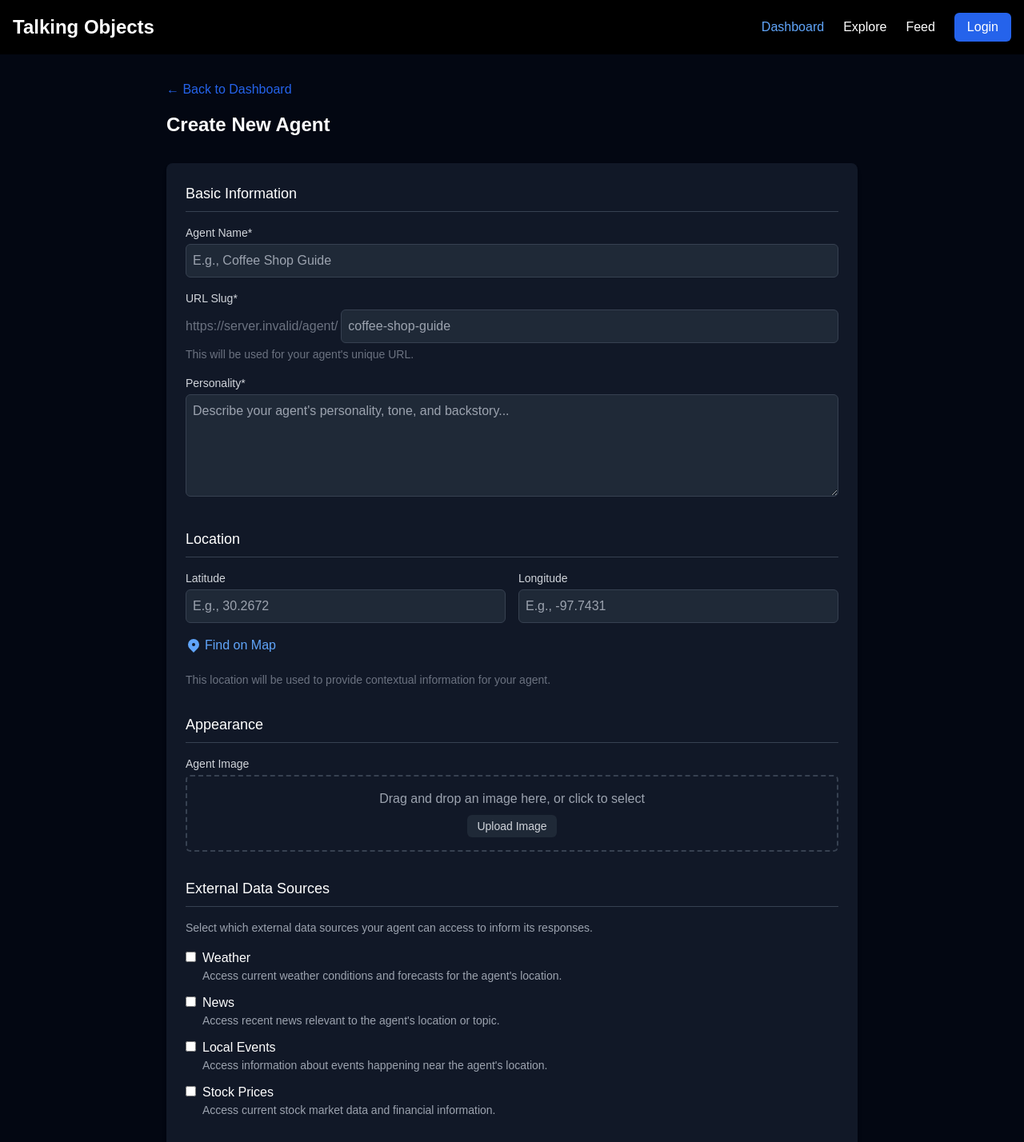
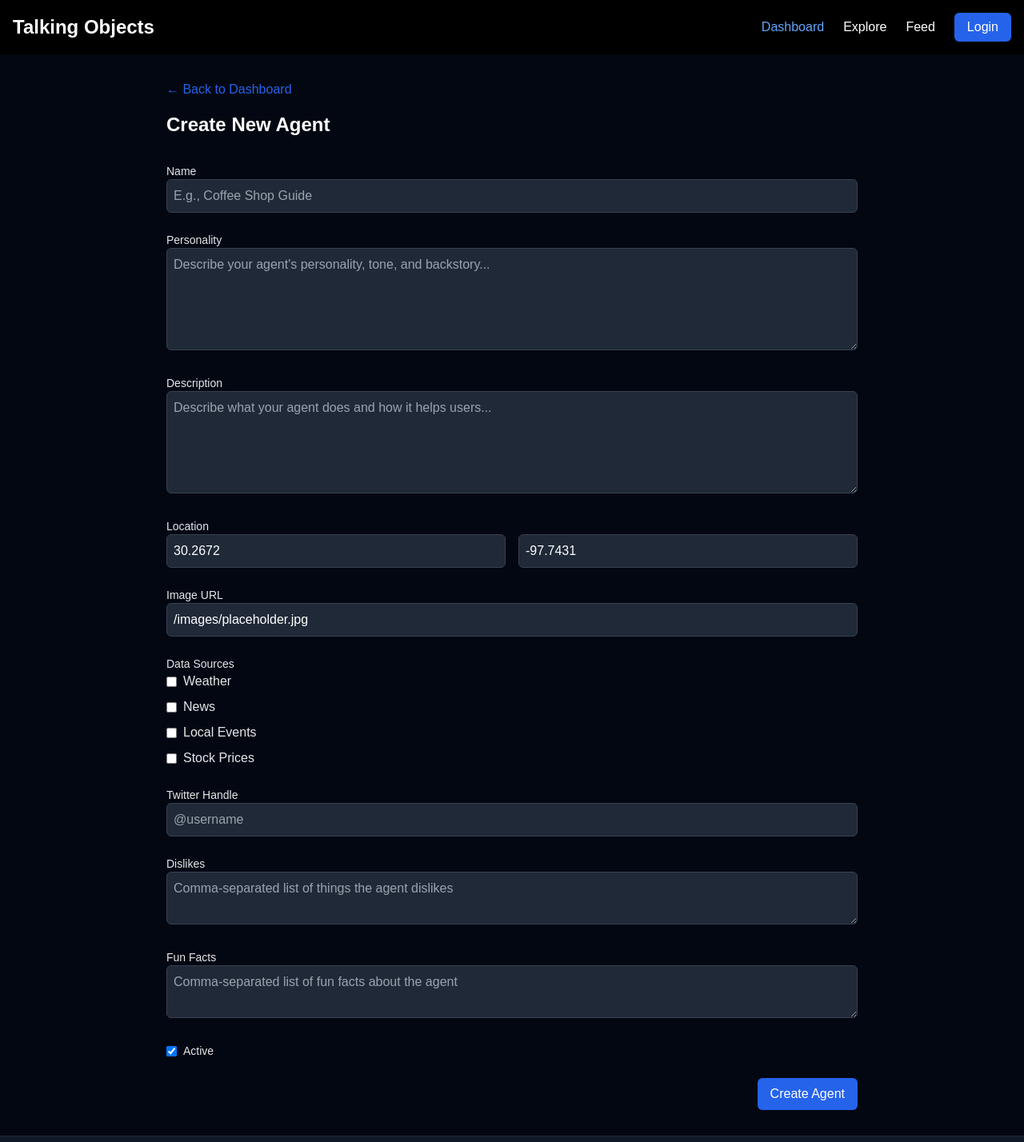
Before and after one commit to msanchezgrice/talkingobject, a Next.js app: page /dashboard/create in a window 1280 px wide. Shown: the top 1428 px of the page at 80% size. Built offline with nearby package versions, Linux system fonts and the light colour scheme; no server answers.

Commit message:
Fix: Update AgentForm component with proper TypeScript types and remove unused imports

```diff
--- a/components/dashboard/AgentForm.tsx
+++ b/components/dashboard/AgentForm.tsx
@@ -1,342 +1,291 @@
 'use client';
 
-import { useState, useEffect } from 'react';
-import { useRouter } from 'next/navigation';
-import Link from 'next/link';
-import Image from 'next/image';
-import { addAgent, updateAgent, PlaceholderAgent, PUBLIC_USER_ID } from '@/lib/placeholder-agents';
-import dynamic from 'next/dynamic';
-
-// Dynamically import LocationPicker to avoid SSR issues
-const LocationPicker = dynamic(() => import('@/components/map/LocationPicker'), {
-  ssr: false,
-  loading: () => (
-    <div className="w-full h-[400px] bg-gray-800 rounded-md flex items-center justify-center">
-      <div className="animate-spin rounded-full h-10 w-10 border-t-2 border-b-2 border-blue-500"></div>
-    </div>
-  )
-});
+import { useState } from 'react';
+import { PlaceholderAgent, addAgent, updateAgent, PUBLIC_USER_ID } from '@/lib/placeholder-agents';
 
 // Data sources available to agents
-const DATA_SOURCES = [
+const dataSources = [
   { id: 'weather', name: 'Weather', description: 'Access current weather conditions and forecasts for the agent\'s location.' },
   { id: 'news', name: 'News', description: 'Access recent news relevant to the agent\'s location or topic.' },
   { id: 'events', name: 'Local Events', description: 'Access information about events happening near the agent\'s location.' },
   { id: 'stocks', name: 'Stock Prices', description: 'Access current stock market data and financial information.' }
-];
+] as const;
+
+type DataSource = typeof dataSources[number];
+
+interface AgentFormData {
+  name: string;
+  personality: string;
+  description: string;
+  interests: string[];
+  is_active: boolean;
+  latitude: number;
+  longitude: number;
+  image_url: string;
+  data_sources: string[];
+  location: string;
+  coordinates: string;
+  twitter_handle: string;
+  dislikes: string[];
+  fun_facts: string[];
+}
 
 type AgentFormProps = {
-  agent?: PlaceholderAgent; // If provided, we're editing an existing agent
+  agent?: PlaceholderAgent;
+  onSubmit: () => void;
 };
 
-export default function AgentForm({ agent }: AgentFormProps = {}) {
-  const isEditing = !!agent;
-  const router = useRouter();
+export default function AgentForm({ agent, onSubmit }: AgentFormProps) {
+  const [formData, setFormData] = useState<AgentFormData>({
+    name: agent?.name || '',
+    personality: agent?.personality || '',
+    description: agent?.description || '',
+    interests: agent?.interests || [],
+    is_active: agent?.is_active ?? true,
+    latitude: agent?.latitude || 30.2672,
+    longitude: agent?.longitude || -97.7431,
+    image_url: agent?.image_url || '/images/placeholder.jpg',
+    data_sources: agent?.data_sources || [],
+    location: agent?.location || 'Austin, TX',
+    coordinates: agent?.coordinates || '30.2672,-97.7431',
+    twitter_handle: agent?.twitter_handle || '',
+    dislikes: agent?.dislikes || [],
+    fun_facts: agent?.fun_facts || [],
+  });
 
-  // Form state
-  const [name, setName] = useState(agent?.name || '');
-  const [slug, setSlug] = useState(agent?.slug || '');
-  const [personality, setPersonality] = useState(agent?.personality || '');
-  const [latitude, setLatitude] = useState(agent?.latitude?.toString() || '');
-  const [longitude, setLongitude] = useState(agent?.longitude?.toString() || '');
-  const [imageFile, setImageFile] = useState<File | null>(null);
-  const [imagePreview, setImagePreview] = useState<string | null>(agent?.image_url || null);
-  const [selectedDataSources, setSelectedDataSources] = useState<string[]>(agent?.data_sources || []);
-  const [showMap, setShowMap] = useState(false);
-
-  // Form processing state
-  const [loading, setLoading] = useState(false);
-  const [error, setError] = useState<string | null>(null);
-
-  // Generate slug from name
-  useEffect(() => {
-    if (!isEditing && name && !slug) {
-      setSlug(name.toLowerCase().replace(/[^a-z0-9]+/g, '-').replace(/^-|-$/g, ''));
-    }
-  }, [name, slug, isEditing]);
-
-  // Handle image selection
-  const handleImageChange = (e: React.ChangeEvent<HTMLInputElement>) => {
-    const file = e.target.files?.[0];
-    if (!file) return;
-
-    setImageFile(file);
-
-    // Create a preview
-    const reader = new FileReader();
-    reader.onloadend = () => {
-      setImagePreview(reader.result as string);
-    };
-    reader.readAsDataURL(file);
+  const handleChange = (e: React.ChangeEvent<HTMLInputElement | HTMLTextAreaElement>) => {
+    const { name, value } = e.target;
+    setFormData((prev: AgentFormData) => ({ ...prev, [name]: value }));
   };
 
-  // Toggle data source selection
-  const toggleDataSource = (sourceId: string) => {
-    if (selectedDataSources.includes(sourceId)) {
-      setSelectedDataSources(selectedDataSources.filter(id => id !== sourceId));
-    } else {
-      setSelectedDataSources([...selectedDataSources, sourceId]);
-    }
+  const handleSubmit = (e: React.FormEvent) => {
+    e.preventDefault();
+
+    const agentData = {
+      name: formData.name,
+      personality: formData.personality,
+      description: formData.description,
+      interests: formData.interests,
+      is_active: formData.is_active,
+      latitude: formData.latitude,
+      longitude: formData.longitude,
+      image_url: formData.image_url || '/images/placeholder.jpg',
+      data_sources: formData.data_sources,
+      location: formData.location,
+      coordinates: formData.coordinates,
+      twitter_handle: formData.twitter_handle,
+      dislikes: formData.dislikes,
+      fun_facts: formData.fun_facts,
+      user_id: PUBLIC_USER_ID,
     };
 
-  // Handle form submission
-  const handleSubmit = async (e: React.FormEvent) => {
-    e.preventDefault();
-    setLoading(true);
-    setError(null);
-
-    try {
-      // Validate inputs
-      if (!name || !slug || !personality) {
-        throw new Error('Please fill in all required fields');
-      }
-
-      // Use our public user ID
-      const publicUserId = PUBLIC_USER_ID;
-
-      let imageUrl = agent?.image_url || undefined;
-
-      // Use placeholder image
-      if (imageFile) {
-        imageUrl = '/images/placeholder.jpg';
-      }
-
-      // Prepare agent data
-      const agentData = {
-        name,
-        slug,
-        personality,
-        description: personality, // Use personality as description too
-        interests: ['custom'], // Default interests
-        is_active: true,
-        latitude: latitude ? parseFloat(latitude) : undefined,
-        longitude: longitude ? parseFloat(longitude) : undefined,
-        image_url: imageUrl,
-        data_sources: selectedDataSources,
-        user_id: publicUserId
-      };
-
-      if (isEditing && agent) {
-        // For editing, update the agent in localStorage
-        const updatedAgent = updateAgent(agent.id, agentData);
-        console.log('Updated agent:', updatedAgent);
+    if (agent) {
+      // For updating an existing agent
+      updateAgent(agent.id, agentData);
+      console.log('Updated agent:', agentData);
     } else {
       // For creating a new agent, add it to localStorage
       const newAgent = addAgent(agentData);
       console.log('Created new agent:', newAgent);
     }
 
-      // Navigate back to dashboard
-      router.push('/dashboard');
-
-    } catch (err: unknown) {
-      let errorMessage = 'An error occurred while saving the agent';
-      if (err instanceof Error) {
-        errorMessage = err.message;
-      }
-      setError(errorMessage);
-      console.error(errorMessage);
-    } finally {
-      setLoading(false);
-    }
+    onSubmit();
   };
 
   return (
-    <form onSubmit={handleSubmit} className="bg-gray-900 text-white shadow-md rounded-lg p-6">
-      {error && (
-        <div className="bg-red-900 border border-red-700 text-red-200 px-4 py-3 rounded mb-6" role="alert">
-          {error}
-        </div>
-      )}
-
-      <div className="mb-8">
-        <h3 className="text-lg font-medium mb-4 pb-2 border-b border-gray-700">Basic Information</h3>
-
-        <div className="mb-4">
-          <label htmlFor="name" className="block text-sm font-medium mb-1 text-gray-300">Agent Name*</label>
+    <form onSubmit={handleSubmit} className="space-y-6">
+      <div>
+        <label htmlFor="name" className="block text-sm font-medium text-gray-200">
+          Name
+        </label>
         <input
           type="text"
+          name="name"
           id="name"
-            value={name}
-            onChange={(e) => setName(e.target.value)}
+          value={formData.name}
+          onChange={handleChange}
           className="w-full p-2 border border-gray-700 rounded-md bg-gray-800 text-white"
           placeholder="E.g., Coffee Shop Guide"
           required
         />
       </div>
 
-        <div className="mb-4">
-          <label htmlFor="slug" className="block text-sm font-medium mb-1 text-gray-300">URL Slug*</label>
-          <div className="flex items-center">
-            <span className="text-gray-500 mr-1">{process.env.NEXT_PUBLIC_BASE_URL}/agent/</span>
-            <input
-              type="text"
-              id="slug"
-              value={slug}
-              onChange={(e) => setSlug(e.target.value.toLowerCase().replace(/[^a-z0-9]+/g, '-').replace(/^-|-$/g, ''))}
-              className="w-full p-2 border border-gray-700 rounded-md bg-gray-800 text-white"
-              placeholder="coffee-shop-guide"
+      <div>
+        <label htmlFor="personality" className="block text-sm font-medium text-gray-200">
+          Personality
+        </label>
+        <textarea
+          name="personality"
+          id="personality"
+          value={formData.personality}
+          onChange={handleChange}
+          className="w-full p-2 border border-gray-700 rounded-md bg-gray-800 text-white h-32"
+          placeholder="Describe your agent's personality, tone, and backstory..."
           required
         />
       </div>
-          <p className="text-sm text-gray-500 mt-1">This will be used for your agent&apos;s unique URL.</p>
+
+      <div>
+        <label htmlFor="description" className="block text-sm font-medium text-gray-200">
+          Description
+        </label>
+        <textarea
+          name="description"
+          id="description"
+          value={formData.description}
+          onChange={handleChange}
+          className="w-full p-2 border border-gray-700 rounded-md bg-gray-800 text-white h-32"
+          placeholder="Describe what your agent does and how it helps users..."
+          required
+        />
       </div>
 
-        <div className="mb-4">
-          <label htmlFor="personality" className="block text-sm font-medium mb-1 text-gray-300">Personality*</label>
-          <textarea
-            id="personality"
-            value={personality}
-            onChange={(e) => setPersonality(e.target.value)}
-            className="w-full p-2 border border-gray-700 rounded-md bg-gray-800 text-white h-32"
-            placeholder="Describe your agent's personality, tone, and backstory..."
+      <div>
+        <label className="block text-sm font-medium text-gray-200">
+          Location
+        </label>
+        <div className="grid grid-cols-2 gap-4">
+          <div>
+            <input
+              type="number"
+              name="latitude"
+              id="latitude"
+              value={formData.latitude.toString()}
+              onChange={handleChange}
+              className="w-full p-2 border border-gray-700 rounded-md bg-gray-800 text-white"
+              placeholder="E.g., 30.2672"
+              step="any"
               required
-          ></textarea>
+            />
+          </div>
+          <div>
+            <input
+              type="number"
+              name="longitude"
+              id="longitude"
+              value={formData.longitude.toString()}
+              onChange={handleChange}
+              className="w-full p-2 border border-gray-700 rounded-md bg-gray-800 text-white"
+              placeholder="E.g., -97.7431"
+              step="any"
+              required
+            />
+          </div>
         </div>
       </div>
 
-      <div className="mb-8">
-        <h3 className="text-lg font-medium mb-4 pb-2 border-b border-gray-700">Location</h3>
-
-        <div className="grid grid-cols-1 md:grid-cols-2 gap-4 mb-4">
       <div>
-            <label htmlFor="latitude" className="block text-sm font-medium mb-1 text-gray-300">Latitude</label>
+        <label htmlFor="image_url" className="block text-sm font-medium text-gray-200">
+          Image URL
+        </label>
         <input
           type="text"
-              id="latitude"
-              value={latitude}
-              onChange={(e) => setLatitude(e.target.value)}
+          name="image_url"
+          id="image_url"
+          value={formData.image_url}
+          onChange={handleChange}
           className="w-full p-2 border border-gray-700 rounded-md bg-gray-800 text-white"
-              placeholder="E.g., 30.2672"
+          placeholder="URL to agent's image"
         />
       </div>
+
       <div>
-            <label htmlFor="longitude" className="block text-sm font-medium mb-1 text-gray-300">Longitude</label>
-            <input
-              type="text"
-              id="longitude"
-              value={longitude}
-              onChange={(e) => setLongitude(e.target.value)}
-              className="w-full p-2 border border-gray-700 rounded-md bg-gray-800 text-white"
-              placeholder="E.g., -97.7431"
-            />
-          </div>
-        </div>
-
-        <div className="mt-2 mb-4">
-          <button
-            type="button"
-            onClick={() => setShowMap(!showMap)}
-            className="inline-flex items-center text-blue-400 hover:text-blue-300"
-          >
-            <svg xmlns="http://www.w3.org/2000/svg" className="h-5 w-5 mr-1" viewBox="0 0 20 20" fill="currentColor">
-              <path fillRule="evenodd" d="M5.05 4.05a7 7 0 119.9 9.9L10 18.9l-4.95-4.95a7 7 0 010-9.9zM10 11a2 2 0 100-4 2 2 0 000 4z" clipRule="evenodd" />
-            </svg>
-            {showMap ? 'Hide Map' : 'Find on Map'}
-          </button>
-        </div>
-
-        {showMap && (
-          <div className="mb-4">
-            <LocationPicker
-              initialLatitude={latitude ? parseFloat(latitude) : undefined}
-              initialLongitude={longitude ? parseFloat(longitude) : undefined}
-              onLocationSelected={(lat: number, lng: number) => {
-                setLatitude(lat.toString());
-                setLongitude(lng.toString());
-              }}
-            />
-          </div>
-        )}
-
-        <p className="text-sm text-gray-500 mt-2">
-          This location will be used to provide contextual information for your agent.
-        </p>
-      </div>
-
-      <div className="mb-8">
-        <h3 className="text-lg font-medium mb-4 pb-2 border-b border-gray-700">Appearance</h3>
-
-        <div className="mb-4">
-          <label htmlFor="image" className="block text-sm font-medium mb-1 text-gray-300">Agent Image</label>
-
-          {imagePreview ? (
-            <div className="mb-4">
-              <div className="relative w-32 h-32 mx-auto mb-2 border rounded-md overflow-hidden">
-                <Image
-                  src={imagePreview}
-                  alt="Agent preview"
-                  fill
-                  style={{ objectFit: 'cover' }}
-                />
-              </div>
-              <button
-                type="button"
-                onClick={() => { setImagePreview(null); setImageFile(null); }}
-                className="block mx-auto text-sm text-red-600 hover:underline"
-              >
-                Remove Image
-              </button>
-            </div>
-          ) : (
-            <div className="border-2 border-dashed border-gray-700 rounded-md p-4 text-center">
-              <p className="mb-2 text-gray-400">Drag and drop an image here, or click to select</p>
-              <input
-                type="file"
-                id="image"
-                accept="image/*"
-                onChange={handleImageChange}
-                className="hidden"
-              />
-              <label
-                htmlFor="image"
-                className="bg-gray-800 hover:bg-gray-700 text-gray-300 text-sm py-1 px-3 rounded-md cursor-pointer inline-block"
-              >
-                Upload Image
+        <label className="block text-sm font-medium text-gray-200">
+          Data Sources
         </label>
-            </div>
-          )}
-        </div>
-      </div>
-
-      <div className="mb-8">
-        <h3 className="text-lg font-medium mb-4 pb-2 border-b border-gray-700">External Data Sources</h3>
-        <p className="mb-4 text-sm text-gray-400">
-          Select which external data sources your agent can access to inform its responses.
-        </p>
-
-        <div className="space-y-3">
-          {DATA_SOURCES.map((source) => (
-            <div key={source.id} className="flex items-start">
+        <div className="space-y-2">
+          {dataSources.map((source: DataSource) => (
+            <label key={source.id} className="flex items-center space-x-2">
               <input
                 type="checkbox"
-                id={source.id}
-                checked={selectedDataSources.includes(source.id)}
-                onChange={() => toggleDataSource(source.id)}
-                className="mt-1 mr-2"
+                value={source.id}
+                checked={formData.data_sources.includes(source.id)}
+                onChange={(e) => {
+                  const { value, checked } = e.target;
+                  setFormData((prev) => ({
+                    ...prev,
+                    data_sources: checked
+                      ? [...prev.data_sources, value]
+                      : prev.data_sources.filter((id) => id !== value),
+                  }));
+                }}
+                className="rounded border-gray-700 text-blue-500 focus:ring-blue-500"
               />
-              <div>
-                <label htmlFor={source.id} className="font-medium text-white">{source.name}</label>
-                <p className="text-sm text-gray-400">{source.description}</p>
-              </div>
-            </div>
+              <span className="text-gray-200">{source.name}</span>
+            </label>
           ))}
         </div>
       </div>
 
-      <div className="flex justify-end gap-3 mt-8">
-        <Link
-          href="/dashboard"
-          className="border border-gray-700 hover:bg-gray-800 px-4 py-2 rounded-md transition-colors text-gray-300"
-        >
-          Cancel
-        </Link>
+      <div>
+        <label htmlFor="twitter_handle" className="block text-sm font-medium text-gray-200">
+          Twitter Handle
+        </label>
+        <input
+          type="text"
+          name="twitter_handle"
+          id="twitter_handle"
+          value={formData.twitter_handle}
+          onChange={handleChange}
+          className="w-full p-2 border border-gray-700 rounded-md bg-gray-800 text-white"
+          placeholder="@username"
+        />
+      </div>
+
+      <div>
+        <label htmlFor="dislikes" className="block text-sm font-medium text-gray-200">
+          Dislikes
+        </label>
+        <textarea
+          name="dislikes"
+          id="dislikes"
+          value={formData.dislikes.join(', ')}
+          onChange={(e) => {
+            const dislikes = e.target.value.split(',').map((item) => item.trim()).filter(Boolean);
+            setFormData((prev) => ({ ...prev, dislikes }));
+          }}
+          className="w-full p-2 border border-gray-700 rounded-md bg-gray-800 text-white"
+          placeholder="Comma-separated list of things the agent dislikes"
+        />
+      </div>
+
+      <div>
+        <label htmlFor="fun_facts" className="block text-sm font-medium text-gray-200">
+          Fun Facts
+        </label>
+        <textarea
+          name="fun_facts"
+          id="fun_facts"
+          value={formData.fun_facts.join(', ')}
+          onChange={(e) => {
+            const funFacts = e.target.value.split(',').map((item) => item.trim()).filter(Boolean);
+            setFormData((prev) => ({ ...prev, fun_facts: funFacts }));
+          }}
+          className="w-full p-2 border border-gray-700 rounded-md bg-gray-800 text-white"
+          placeholder="Comma-separated list of fun facts about the agent"
+        />
+      </div>
+
+      <div className="flex items-center">
+        <input
+          type="checkbox"
+          name="is_active"
+          id="is_active"
+          checked={formData.is_active}
+          onChange={(e) => setFormData((prev) => ({ ...prev, is_active: e.target.checked }))}
+          className="rounded border-gray-700 text-blue-500 focus:ring-blue-500"
+        />
+        <label htmlFor="is_active" className="ml-2 block text-sm text-gray-200">
+          Active
+        </label>
+      </div>
+
+      <div className="flex justify-end space-x-4">
         <button
           type="submit"
-          disabled={loading}
-          className="bg-blue-600 hover:bg-blue-500 text-white px-4 py-2 rounded-md transition-colors disabled:opacity-50"
+          className="px-4 py-2 bg-blue-600 text-white rounded-md hover:bg-blue-700 focus:outline-none focus:ring-2 focus:ring-blue-500 focus:ring-offset-2"
         >
-          {loading ? 'Saving...' : isEditing ? 'Update Agent' : 'Create Agent'}
+          {agent ? 'Update Agent' : 'Create Agent'}
         </button>
       </div>
     </form>
```
Lines whose indentation alone changed are shown as unchanged.
